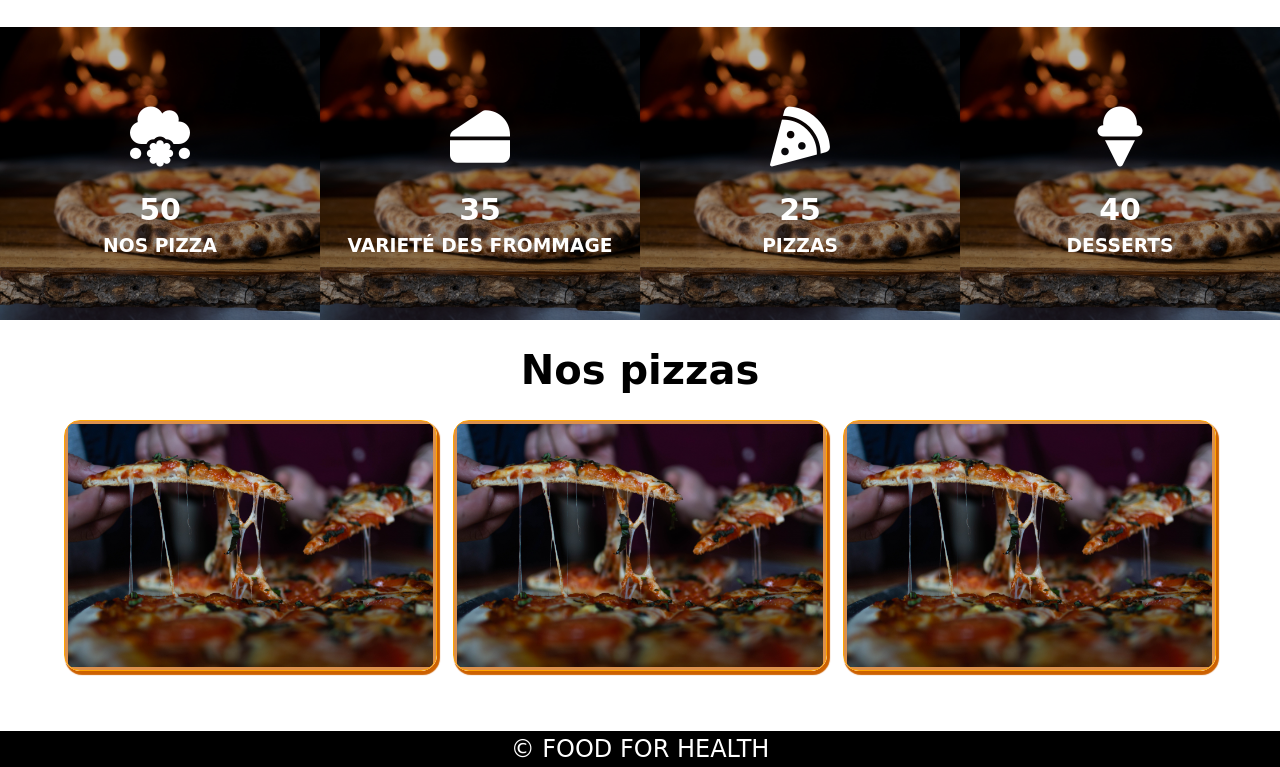
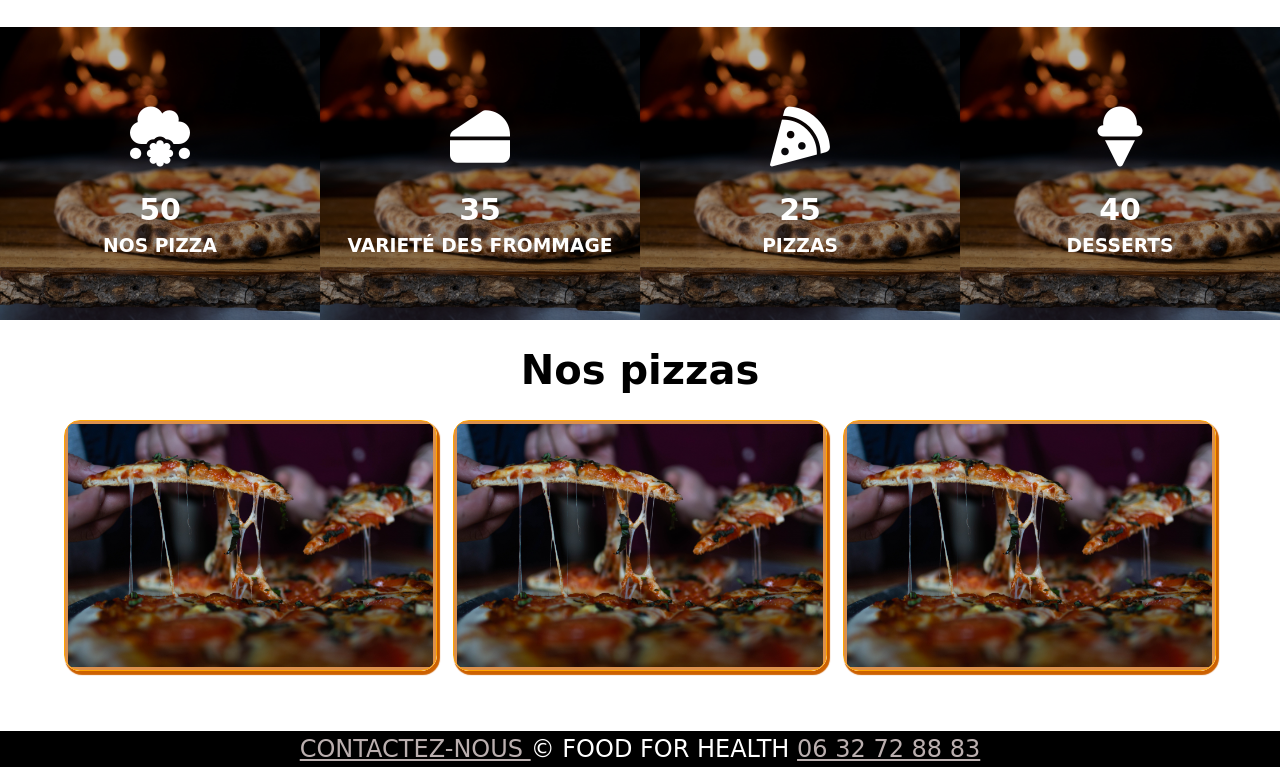
Before and after one commit to Rafikounis/Resto-web-site-template-2, a plain HTML site: page index.html in a window 1280 px wide. Shown: the part 1883-2650 px from the top of the page. Drawn offline with nearby package versions, Linux system fonts and the light colour scheme; a script that the page names is missing; a web font is replaced by a local one.

Commit message:
ajout lien de contact

```diff
--- a/index.html
+++ b/index.html
@@ -61,48 +61,9 @@
                     adipisicing elit. Quisquam, temporibus!</p>
                 </div>
             </article>
-        <!--End of single item-->
-        <!---Single item-->
-        <!-- <article class="about">
-            <div class="about-icon"><i class="fas fa-mortar-pestle"></i></div>
-            <div class="about-text">
-                <h2 class="about-subtitle">Organic Food</h2>
-                <p class="about-info">Lorem ipsum dolor sit amet, consectetur
-                adipisicing elit. Quisquam, temporibus!</p>
+
         </div>
-        </article> -->
-        <!--End of single item-->
-        <!---Single item-->
-        <!-- <article class="about">
-            <div class="about-icon"><i class="fas fa-drumstick-bite"></i></div>
-            <div class="about-text">
-                <h2 class="about-subtitle">White Meat</h2>
-                <p class="about-info">Lorem ipsum dolor sit amet, consectetur
-                adipisicing elit. Quisquam, temporibus!</p>
-            </div>
-        </article> -->
-        <!--End of single item-->
-        <!---Single item-->
-        <!-- <article class="about">
-            <div class="about-icon"><i class="fas fa-fish"></i></div>
-            <div class="about-text">
-                <h2 class="about-subtitle">Sea Food</h2>
-                <p class="about-info">Lorem ipsum dolor sit amet, consectetur
-                adipisicing elit. Quisquam, temporibus!</p>
-            </div>
-        </article> -->
-        <!--End of single item-->
-        <!---Single item-->
-        <!-- <article class="about">
-            <div class="about-icon"><i class="fas fa-pepper-hot "></i></div>
-            <div class="about-text">
-                <h2 class="about-subtitle">Hot & Spicy</h2>
-                <p class="about-info">Lorem ipsum dolor sit amet, consectetur
-                adipisicing elit. Quisquam, temporibus!</p>
-            </div>
-        </article> -->
-        <!--End of single item-->
-    </div>
+
    </section>
 
    <!--=====End of About Section============-->
@@ -209,62 +170,15 @@
    </section>
        <!--======End of Card =========-->
 
-     <!--=====End of Card Section=================-->
-       <!--Gallery Section====================-->
-    <!-- <section id="gallery">
-        <div>
-        <h2 class="title-text">Main Cuisines</h2>
-     </div>
-     <div id="gallery-center">
-         <article class="gallery-item">
-             <a href="image/pizza5.jpg">
-                <img src="images/tomatoes.jpg" alt="">
-            </a>
-         </article>
-         <article class="gallery-item">
-            <a href="images/hero1.jpg">
-                <img src="images/hero1.jpg" alt="">
-            </a>
-        </article>
-        <article class="gallery-item">
-            <a href="images/image.jpg">
-                <img src="images/image.jpg" alt="">
-            </a>
-        </article>
-        <article class="gallery-item">
-            <a href="https://unsplash.com/photos/-YHSwy6uqvk">
-                <img src="https://unsplash.com/photos/-YHSwy6uqvk" alt="">
-            </a>
-        </article>
-        <article class="gallery-item">
-            <a href="images/interfood.jpg.jpg">
-                <img src="images/interfood.jpg" alt="">
-            </a>
-        </article>
-        <article class="gallery-item">
-            <a href="images/eggsplate.jpg">
-                <img src="images/eggsplate.jpg">
-            </a>
-        </article>
-        <article class="gallery-item">
-            <a href="images/part-3.jpg">
-                <img src="images/part-3.jpg" alt="">
-            </a>
-        </article>
-        <article class="gallery-item">
-            <a href="images/tomatoes.jpg">
-                <img src="images/tomatoes.jpg" alt="">
-            </a>
-        </article>
-     </div>
-     </section> -->
-       <!---End of Gallery Section===========-->
+
        <!---footer========-->
        <footer class="footer">
 
         <div class="section-center">
             <p class="text">
+               <a href="mailto:ounisrafik18@gmail.com"> Contactez-nous </a>
                 &copy; <span>Food For Health</span>
+                <a  href="tel:0632728883"> 06 32 72 88 83 </a>
             </p>
         </div>
 
--- a/main.css
+++ b/main.css
@@ -163,6 +163,7 @@ body{
     color: orange;
     font-size: 25px;
 }
+
 .about-info{
     margin-top: 10px;
     line-height: 1.5;
@@ -405,6 +406,7 @@ body{
 .fas{
     font-size: 30px;
 }
+
 @media screen and (min-width: 576px){
     .food-container{
        display: grid;
@@ -453,6 +455,7 @@ body{
 .footer{
     background:#000;
     text-align: center;
+
 }
 .footer .text{
 text-transform: uppercase;
@@ -460,3 +463,11 @@ color: #fff;
 font-size: 24px;
 margin-top: 20px;
 }
+.footer a {
+
+    color: #bbafaf;
+}
+.footer a:hover {
+    border-bottom: 1px solid;
+
+  }
```
Lines whose indentation alone changed are shown as unchanged.
